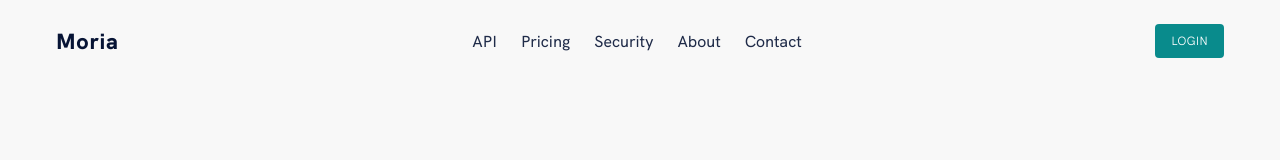
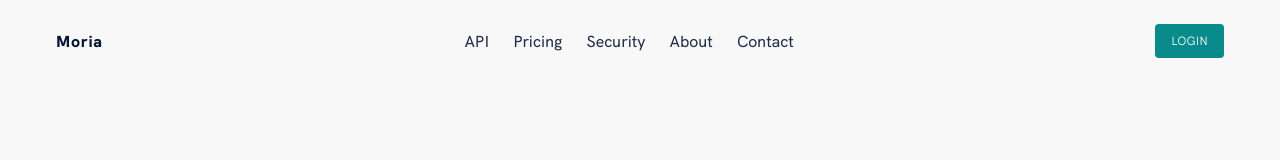
Before and after one commit to maxwellarrigona/moria, a Gatsby site: page / in a window 1280 px wide. Shown: the top 160 px of the page. Built offline with nearby package versions, Linux system fonts and the light colour scheme; Gatsby itself is replaced by a stand-in of ours.

Commit message:
Update style.js

```diff
--- a/src/components/common/navigation/style.js
+++ b/src/components/common/navigation/style.js
@@ -67,7 +67,7 @@ export const MobileMenu = styled.div`
 
 export const Brand = styled.div`
   font-family: ${props => props.theme.font.extrabold};
-  ${props => props.theme.font_size.regular};
+  ${props => props.theme.font_size.extralarge};
   color: ${props => props.theme.color.black.regular};
   text-decoration: none;
   letter-spacing: 1px;
```
